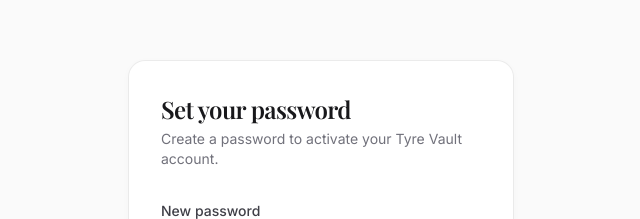
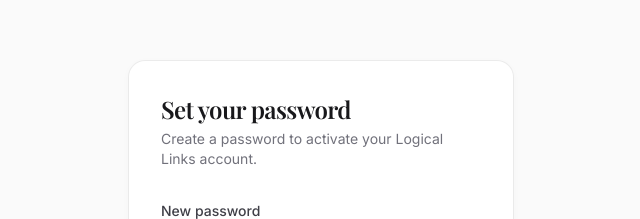
Before and after one commit to Faizybroski/Logical-Links, a Next.js app: page /update-password in a window 1280 px wide. Shown: the part 155-374 px from the top of the page, without its empty margins (319-959 px from the left). Built offline with nearby package versions, Linux system fonts and the light colour scheme; no server answers.

Commit message:
description

```diff
--- a/src/app/(auth)/update-password/page.tsx
+++ b/src/app/(auth)/update-password/page.tsx
@@ -57,7 +57,7 @@
       <div className="w-full max-w-sm rounded-2xl bg-white p-8 shadow-sm ring-1 ring-black/5">
         <div className="mb-8">
           <h1 className="text-2xl font-semibold tracking-tight text-zinc-900">Set your password</h1>
-          <p className="mt-1 text-sm text-zinc-500">Create a password to activate your Tyre Vault account.</p>
+          <p className="mt-1 text-sm text-zinc-500">Create a password to activate your Logical Links account.</p>
         </div>
 
         <form onSubmit={handleSubmit} className="space-y-4">
--- a/src/app/layout.tsx
+++ b/src/app/layout.tsx
@@ -39,7 +39,8 @@
     default: 'Logical Links',
     template: '%s | Logical Links',
   },
-  description: 'Premium tyres and autoparts — shop, compare, and book fitting online.',
+  description:
+    'Logical Links delivers for homes and businesses. Get an instant quote, book a delivery, and track it in real time.',
 }
 
 export default function RootLayout({
```
